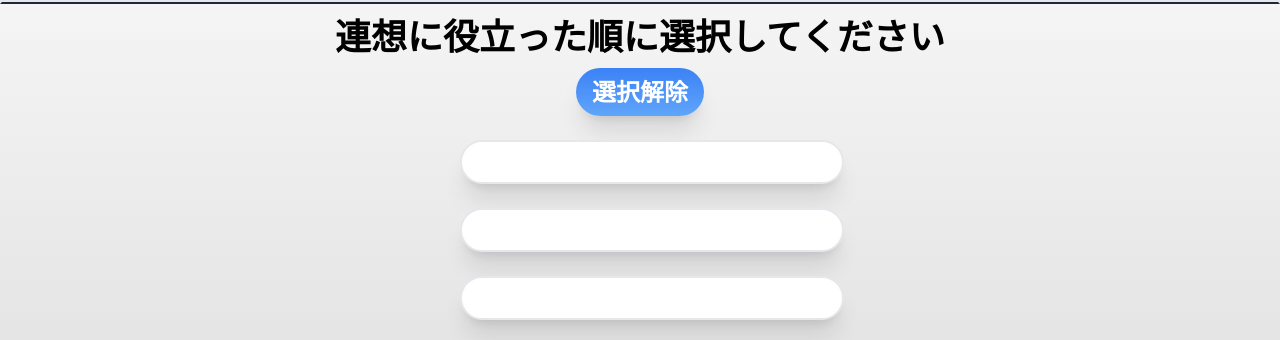
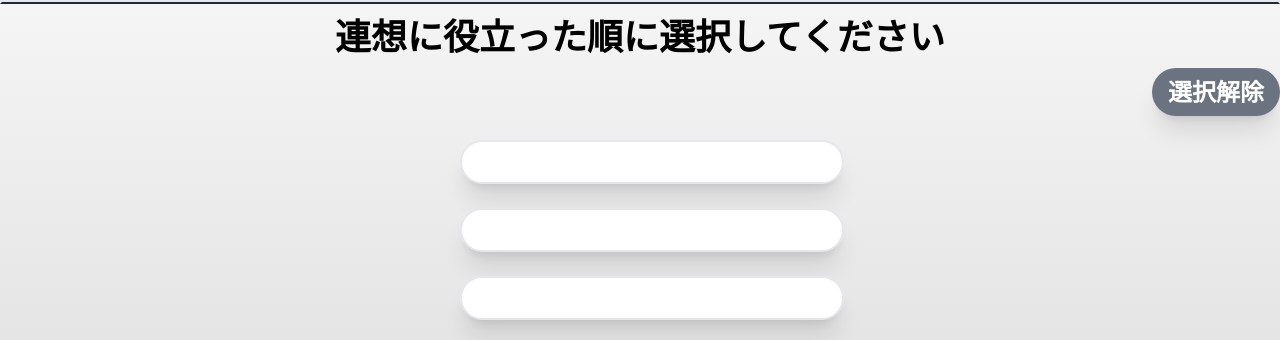
Before and after one commit to tomishima2904/shapley_association_game, a Django app: template game/templates/gaming.html in a window 1280 px wide; the page is wider, and only the part inside the window is pictured. Shown: the part 108-448 px from the top of that part. Run offline with Django 4.2, Linux system fonts and the light colour scheme; the template is opened without the code that fills it, so the values that code supplies are empty.

Commit message:
headerの調整、ボタン等の配置、色の変更

```diff
--- a/game/templates/base.html
+++ b/game/templates/base.html
@@ -22,7 +22,7 @@
   </head>
 
   <body class="bg-gradient-to-b from-neutral-50 to-neutral-300 min-h-screen">
-    <header class="container mx-auto flex justify-between">
+    <header class="flex flex-row justify-between">
       <a href="{% url 'game:index' %}"><img class="my-3.5 h-20 w-80 ml-3.5" src="{% static 'icon.png' %}" alt="assoociation"></a>
       <nav>
         <ul class="flex uppercase my-3.5 mx-3.5">
--- a/game/templates/gaming.html
+++ b/game/templates/gaming.html
@@ -28,8 +28,8 @@
   連想に役立った順に選択してください
 </div>
 
-<div class="flex items-center flex-col mt-3">
-  <button onclick="clearCheckboxes()" class="btn-blue right-2 text-2xl">選択解除</button>
+<div class="flex  flex-row justify-end mt-3">
+  <button onclick="clearCheckboxes()" class="btn-clear right-2 text-2xl">選択解除</button>
 </div>
 
 <!-- 5つの刺激語をcheckbox形式で羅列している -->
--- a/static/css/style.css
+++ b/static/css/style.css
@@ -9,6 +9,10 @@ Custimize styles using @apply
 
 .btn-blue {
   @apply font-kosugi font-bold text-white text-center w-fit py-2 px-4 rounded-full bg-gradient-to-b from-blue-500 to-blue-400 hover:from-blue-400 hover:to-blue-300 shadow-xl;
+}
+
+.btn-clear {
+  @apply font-kosugi font-bold text-white text-center w-fit py-2 px-4 rounded-full bg-gray-500 hover:bg-gray-400 shadow-xl;
 }
 
 .checkbox-wrapper{
--- a/static/css/style_dist.css
+++ b/static/css/style_dist.css
@@ -707,6 +687,10 @@ video {
   align-items: center;
 }
 
+.justify-end{
+  justify-content: flex-end;
+}
+
 .justify-center{
   justify-content: center;
 }
@@ -916,6 +892,31 @@ Custimize styles using @apply
   --tw-gradient-to: rgb(96 165 250 / 0);
   --tw-gradient-stops: var(--tw-gradient-from), var(--tw-gradient-to);
   --tw-gradient-to: #93c5fd;
+}
+
+.btn-clear{
+  width: -moz-fit-content;
+  width: fit-content;
+  border-radius: 9999px;
+  --tw-bg-opacity: 1;
+  background-color: rgb(107 114 128 / var(--tw-bg-opacity));
+  padding-top: 0.5rem;
+  padding-bottom: 0.5rem;
+  padding-left: 1rem;
+  padding-right: 1rem;
+  text-align: center;
+  font-family: Kosugi Maru;
+  font-weight: 700;
+  --tw-text-opacity: 1;
+  color: rgb(255 255 255 / var(--tw-text-opacity));
+  --tw-shadow: 0 20px 25px -5px rgb(0 0 0 / 0.1), 0 8px 10px -6px rgb(0 0 0 / 0.1);
+  --tw-shadow-colored: 0 20px 25px -5px var(--tw-shadow-color), 0 8px 10px -6px var(--tw-shadow-color);
+  box-shadow: var(--tw-ring-offset-shadow, 0 0 #0000), var(--tw-ring-shadow, 0 0 #0000), var(--tw-shadow);
+}
+
+.btn-clear:hover{
+  --tw-bg-opacity: 1;
+  background-color: rgb(156 163 175 / var(--tw-bg-opacity));
 }
 
 .checkbox-wrapper{
```
Also changed, not shown: other parts of static/css/style_dist.css (+4 -32 lines).
